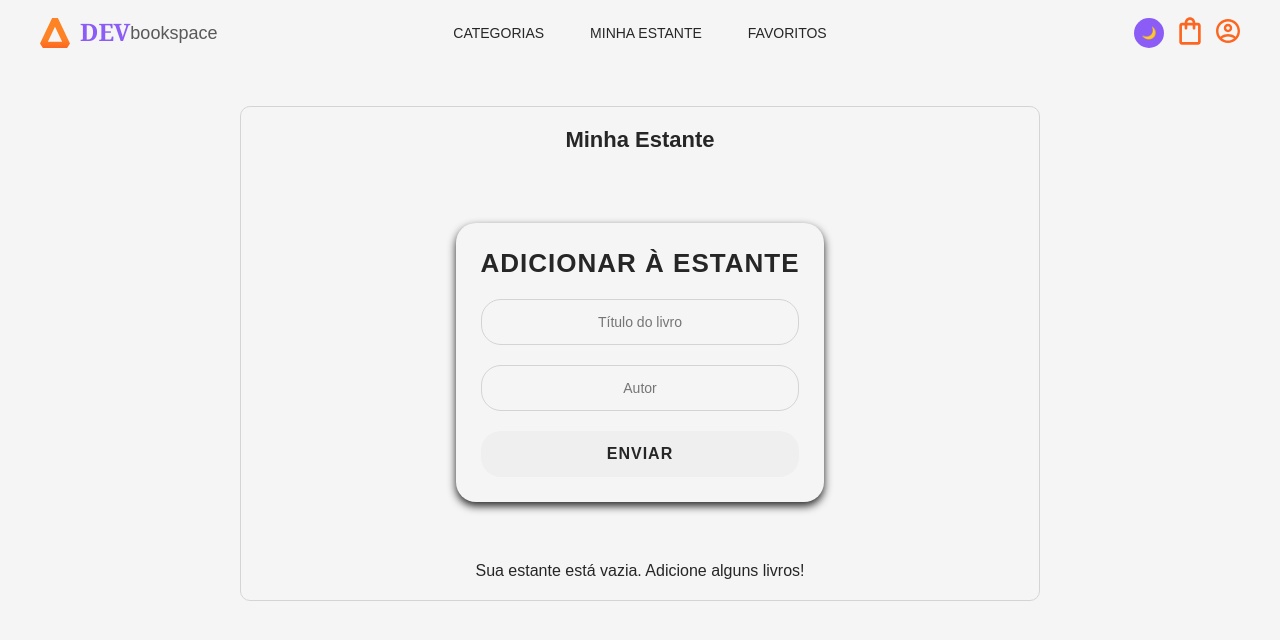
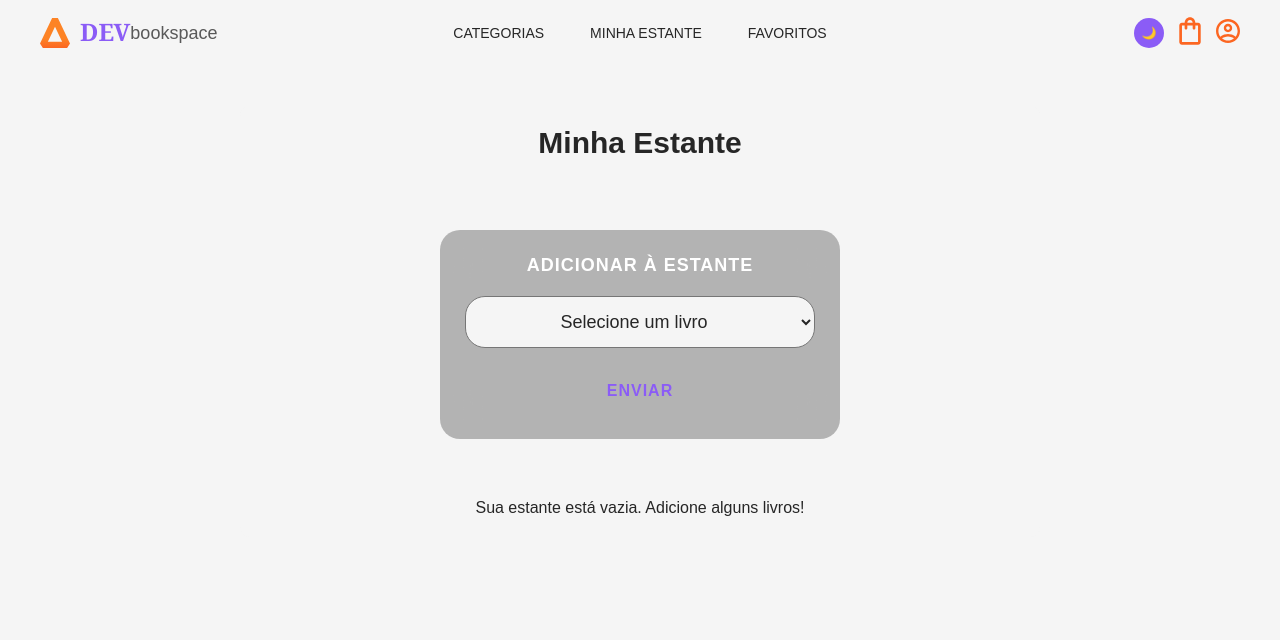
Before and after one commit to kessillychiachio/DEVStore, a React (Create React App) app in the folder devstore/: page /MinhaEstante in a window 1280 px wide. Shown: the top 640 px of the page. Built offline with nearby package versions, Linux system fonts and the light colour scheme.

Commit message:
Alteracao nos formularios, construindo forms novos

```diff
--- a/devstore/package.json
+++ b/devstore/package.json
@@ -4,6 +4,7 @@
   "private": true,
   "dependencies": {
     "cra-template": "1.2.0",
+    "polished": "^4.3.1",
     "react": "^19.0.0",
     "react-dom": "^19.0.0",
     "react-router-dom": "^7.1.5",
--- a/devstore/src/Assets/theme.js
+++ b/devstore/src/Assets/theme.js
@@ -5,6 +5,7 @@ export const lightTheme = {
   text: "#262626", // Preto suave para legibilidade
   textSecondary: "#595959", // Cinza médio para elementos secundários
   border: "#D4D4D4", // Cinza claro para separar seções sutilmente
+  special: "#A3A3A3",
 };
 
 export const darkTheme = {
@@ -14,4 +15,5 @@ export const darkTheme = {
   text: "#E5E5E5", // Branco acinzentado para leitura confortável
   textSecondary: "#A3A3A3", // Cinza suave para detalhes
   border: "#6B7280", // Cinza médio para sutis divisões
+  special: "#3E3D40",
 };
--- a/devstore/src/Components/BookCard.js
+++ b/devstore/src/Components/BookCard.js
@@ -55,6 +55,7 @@ const ButtonWrapper = styled.div`
   display: flex;
   justify-content: space-around;
   margin-top: auto;
+  background: none;
 `;
 
 function BookCard({ book, onClick }) {
--- a/devstore/src/Components/Formulario.js
+++ b/devstore/src/Components/FormularioCategoria.js
@@ -1,17 +1,18 @@
 import styled from "styled-components";
 import { Title } from "./Title";
+import {rgba} from "polished";
 
 const FormContainer = styled.form`
   display: flex;
   flex-direction: column;
   gap: 20px;
-  max-width: 400px;
+  max-width: 300px;
   margin: 40px auto;
-  background: ${(props) => props.theme.background};
+  background: ${({theme}) => rgba(theme.special, 0.8)};
   padding: 25px;
   border-radius: 20px;
-  box-shadow: 0px 4px 8px ${(props) => props.theme.text};
-  backdrop-filter: blur(10px);
+  box-shadow: 1px 1px 1px 1px ${(props) => props.theme.textSecondary};
+  backdrop-filter: blur(20px);
   text-align: center;
   transition: background 0.3s ease-in-out, box-shadow 0.3s ease-in-out;
 `;
@@ -29,12 +30,12 @@ const Input = styled.input`
 
   &:focus {
     border-color: ${(props) => props.theme.secondary};
-    box-shadow: 0px 0px 10px ${(props) => props.theme.secondary};
   }
 `;
 
 const Button = styled.button`
   color: ${(props) => props.theme.text};
+  background-color: transparent;
   padding: 14px;
   border: none;
   cursor: pointer;
@@ -50,10 +51,10 @@ const Button = styled.button`
   }
 `;
 
-function Formulario({ titulo, campos = [], onSubmit }) {
+function FormularioCategoria({ titulo, campos = [], onSubmit }) {
   return (
     <FormContainer onSubmit={onSubmit}>
-      <Title text={titulo} size="26px" color="inherit" uppercase />
+      <Title text={titulo} size="18px" color="inherit" uppercase />
       {campos.map((campo, index) => (
         <Input key={index} type="text" placeholder={campo} required />
       ))}
@@ -62,4 +63,4 @@ function Formulario({ titulo, campos = [], onSubmit }) {
   );
 }
 
-export default Formulario;
+export default FormularioCategoria;
--- /dev/null
+++ b/devstore/src/Components/FormularioEstante.js
@@ -0,0 +1,86 @@
+import { useState } from "react";
+import styled from "styled-components";
+import { livros } from "../assets/books";
+import { Title } from "./Title";
+import { rgba } from "polished";
+
+const FormContainer = styled.form`
+  display: flex;
+  flex-direction: column;
+  gap: 20px;
+  width: 400px;
+  margin: 40px auto;
+  background: ${({ theme }) => rgba(theme.special, 0.8)};
+  padding: 25px;
+  border-radius: 20px;
+  backdrop-filter: blur(20px);
+  text-align: center;
+  transition: background 0.3s ease-in-out, box-shadow 0.3s ease-in-out;
+`;
+
+const Select = styled.select`
+  padding: 14px;
+  border-radius: 20px;
+  outline: none;
+  font-size: 18px;
+  transition: 0.3s;
+  background: ${(props) => props.theme.background};
+  color: ${(props) => props.theme.text};
+  text-align: center;
+  cursor: pointer;
+
+  &:focus {
+    border-color: ${(props) => props.theme.secondary};
+  }
+`;
+
+const Button = styled.button`
+  color: ${(props) => props.theme.primary};
+  background-color: transparent;
+  padding: 14px;
+  border: none;
+  cursor: pointer;
+  border-radius: 20px;
+  font-size: 16px;
+  font-weight: bold;
+  transition: 0.3s;
+  letter-spacing: 1px;
+  text-transform: uppercase;
+
+  &:hover {
+    transform: scale(1.05);
+  }
+`;
+
+function FormularioEstante({ titulo, onSubmit }) {
+  const [selectedBook, setSelectedBook] = useState(""); // Estado para armazenar o livro selecionado
+
+  const handleChange = (event) => {
+    setSelectedBook(event.target.value);
+  };
+
+  const handleSubmit = (event) => {
+    event.preventDefault();
+    onSubmit(selectedBook);
+    setSelectedBook("");
+  };
+
+  return (
+    <FormContainer onSubmit={handleSubmit}>
+      <Title text={titulo} size="18px" color="white" uppercase />
+
+      <Select name="Título do livro" value={selectedBook} onChange={handleChange} required>
+        <option value="">Selecione um livro</option>
+        {livros.map((livro) => (
+          <option key={livro.id} value={livro.nome}>
+            {livro.nome}
+          </option>
+        ))}
+      </Select>
+
+      <Button type="submit">Enviar</Button>
+    </FormContainer>
+  );
+}
+
+export default FormularioEstante;
--- a/devstore/src/Pages/Categorias.js
+++ b/devstore/src/Pages/Categorias.js
@@ -1,6 +1,6 @@
 import { useState, useEffect } from "react";
 import styled from "styled-components";
-import Formulario from "../Components/Formulario";
+import FormularioCategorias from "../Components/FormularioCategorias";
 
 const CategoriasContainer = styled.div`
   display: flex;
@@ -11,7 +11,6 @@ const CategoriasContainer = styled.div`
   max-width: 800px;
   padding: 20px;
   background: ${(props) => props.theme.background};
-  border: 1px solid ${(props) => props.theme.border};
   border-radius: 10px;
   backdrop-filter: blur(10px);
   text-align: center;
@@ -76,7 +75,7 @@ function Categorias() {
   return (
     <CategoriasContainer>
       <Title>Gerenciar Categorias</Title>
-      <Formulario titulo="Adicionar Categoria" campos={["Categoria"]} onSubmit={handleSubmit} />
+      <FormularioCategorias titulo="Adicionar Categoria" campos={["Categoria"]} onSubmit={handleSubmit} />
       <CategoriesList>
         {categories.length === 0 ? (
           <p>Nenhuma categoria adicionada ainda.</p>
--- a/devstore/src/Pages/Favoritos.js
+++ b/devstore/src/Pages/Favoritos.js
@@ -1,12 +1 @@
-import Formulario from "../Components/Formulario";
-
-function Favoritos() {
-  const handleSubmit = (e) => {
-    e.preventDefault();
-    alert("Livro favoritado!");
-  };
-
-  return <Formulario titulo="Adicionar aos Favoritos" campos={["Título do livro"]} onSubmit={handleSubmit} />;
-}
-
-export default Favoritos;
+//aqui vou criar a funcao de que se o usuario clicar na estrela dentro dos cards de livro, o livro passa para os favoritos, seria uma especie de livro "desejado".
--- a/devstore/src/Pages/Home.js
+++ b/devstore/src/Pages/Home.js
@@ -13,7 +13,7 @@ function Home() {
       const randomIndex = Math.floor(Math.random() * livros.length);
       const randomBook = livros[randomIndex];
 
-      console.log("Livro recomendado:", randomBook); // 🚀 Depuração
+      console.log("Livro recomendado:", randomBook);
       setRecommendedBook(randomBook);
     } else {
       console.log("Nenhum livro encontrado! Verifique a importação.");
--- a/devstore/src/Pages/MinhaEstante.js
+++ b/devstore/src/Pages/MinhaEstante.js
@@ -1,7 +1,8 @@
 import { useState, useEffect } from "react";
 import styled from "styled-components";
-import Formulario from "../Components/Formulario";
+import FormularioEstante from "../Components/FormularioEstante";
 import BookCard from "../Components/BookCard";
+import { livros } from "../assets/books";
 
 const EstanteContainer = styled.div`
   display: flex;
@@ -12,7 +13,6 @@ const EstanteContainer = styled.div`
   max-width: 800px;
   padding: 20px;
   background: ${(props) => props.theme.background};
-  border: 1px solid ${(props) => props.theme.border};
   border-radius: 10px;
   backdrop-filter: blur(10px);
   text-align: center;
@@ -20,7 +20,7 @@ const EstanteContainer = styled.div`
 `;
 
 const Title = styled.h2`
-  font-size: 22px;
+  font-size: 30px;
   font-weight: bold;
   color: ${(props) => props.theme.text};
   margin-bottom: 10px;
@@ -36,6 +36,7 @@ const BooksContainer = styled.div`
 function MinhaEstante() {
   const [shelfBooks, setShelfBooks] = useState([]);
 
+  // Recuperar livros do localStorage ao carregar a página
   useEffect(() => {
     const storedBooks = JSON.parse(localStorage.getItem("minhaEstante")) || [];
     setShelfBooks(storedBooks);
@@ -45,18 +46,32 @@ function MinhaEstante() {
     e.preventDefault();
     const formData = new FormData(e.target);
     const title = formData.get("Título do livro");
-    const author = formData.get("Autor");
 
-    if (!title.trim() || !author.trim()) {
-      alert("Preencha todos os campos!");
+    if (!title.trim()) {
+      alert("Selecione um livro!");
+      return;
+    }
+
+    // Encontrar o livro correspondente na lista importada
+    const selectedBook = livros.find((livro) => livro.nome === title);
+
+    if (!selectedBook) {
+      alert("Livro não encontrado na lista!");
+      return;
+    }
+
+    // Verificar se o livro já está na estante
+    const alreadyInShelf = shelfBooks.some((book) => book.nome === title);
+    if (alreadyInShelf) {
+      alert("Este livro já está na sua estante!");
       return;
     }
 
     const newBook = {
       id: Date.now(),
-      nome: title,
-      descricao: `Autor: ${author}`,
-      imagem: "https://via.placeholder.com/120x180?text=Livro",
+      nome: selectedBook.nome,
+      descricao: `Autor: ${selectedBook.autor}`,
+      imagem: selectedBook.imagem || "https://via.placeholder.com/120x180?text=Livro",
     };
 
     const updatedBooks = [...shelfBooks, newBook];
@@ -75,7 +90,7 @@ function MinhaEstante() {
   return (
     <EstanteContainer>
       <Title>Minha Estante</Title>
-      <Formulario titulo="Adicionar à Estante" campos={["Título do livro", "Autor"]} onSubmit={handleSubmit} />
+      <FormularioEstante titulo="Adicionar à Estante" onSubmit={handleSubmit} />
       {shelfBooks.length === 0 ? (
         <p>Sua estante está vazia. Adicione alguns livros!</p>
       ) : (
--- a/devstore/src/Pages/Sacola.js
+++ /dev/null
@@ -1,12 +0,0 @@
-import Formulario from "../Components/Formulario";
-
-function Sacola() {
-  const handleSubmit = (e) => {
-    e.preventDefault();
-    alert("Livro adicionado à sacola!");
-  };
-
-  return <Formulario titulo="Adicionar à Sacola" campos={["Título do livro", "Quantidade"]} onSubmit={handleSubmit} />;
-}
-
-export default Sacola;
```
Also changed, not shown: devstore/src/Components/FormularioCategorias.js (added), 1 other file (tests, documents, lock files or other folders).
